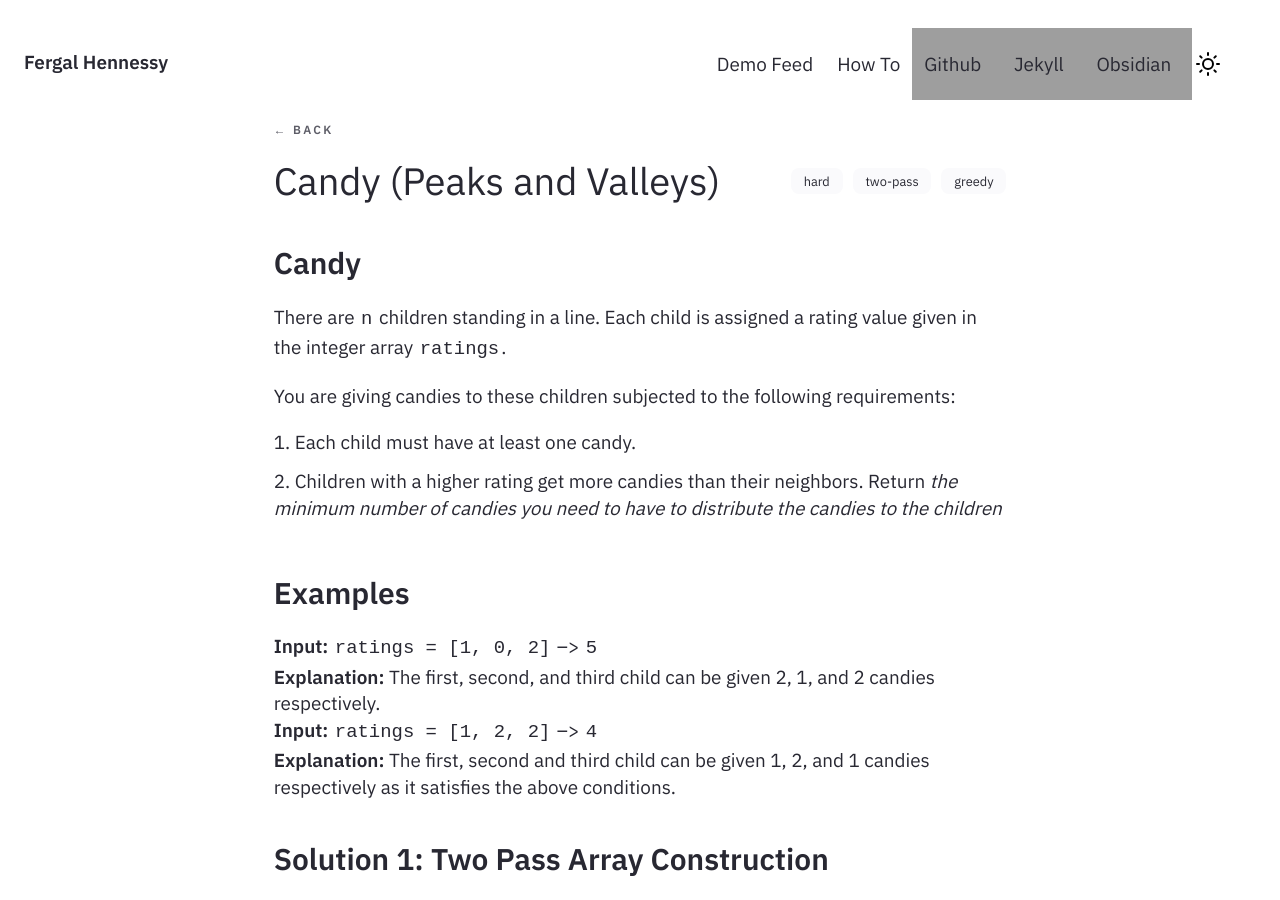
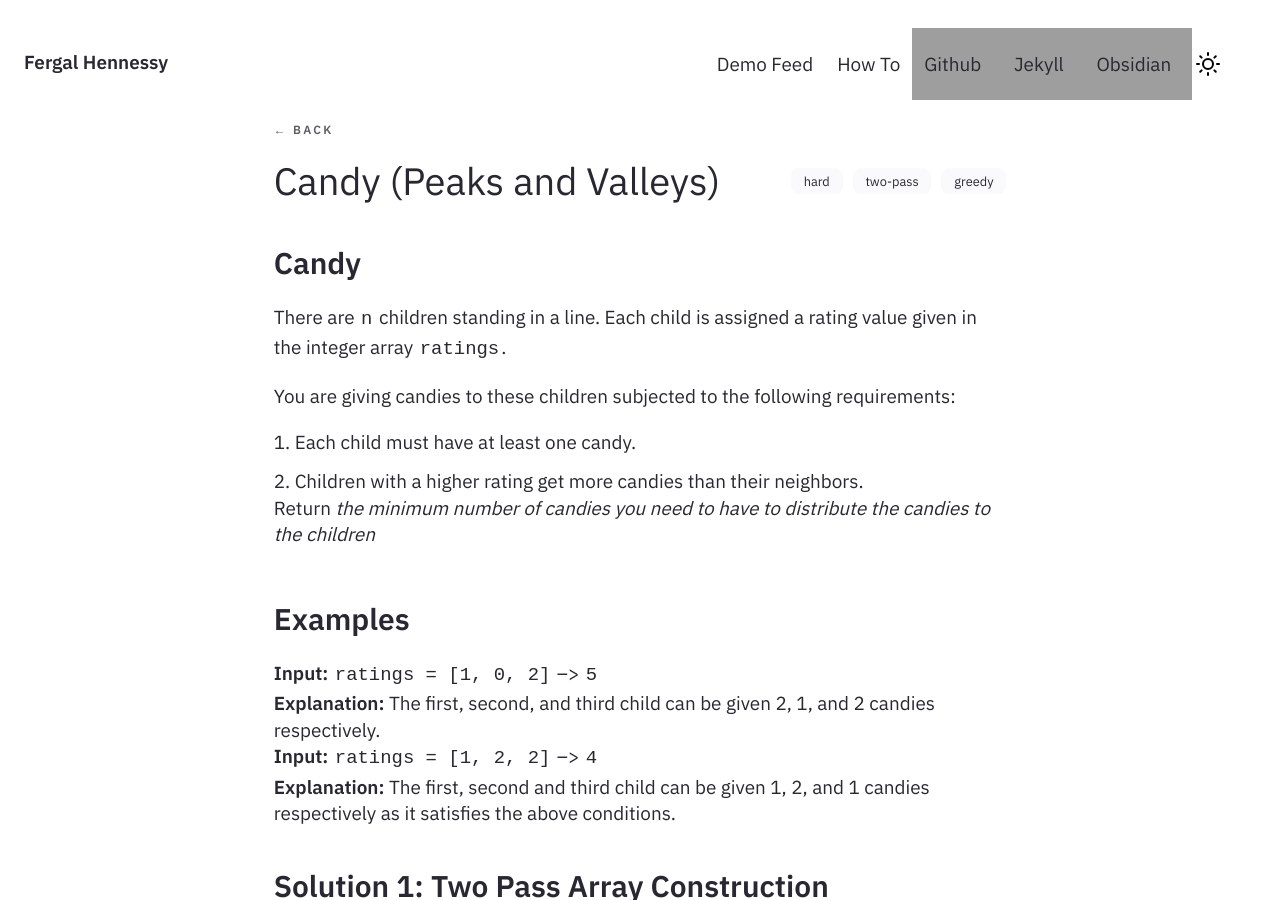
Before and after one commit to FergalHennessy/FergalHennessy.github.io, a Jekyll site: the page built from docs/_notes/Public/Candy (Peaks and Valleys).md, in a window 1280 px wide and 900 px high, cut to the strip 0-900 px from the top of the window. Built offline with Jekyll 4.4.1, drawn with Linux system fonts in a browser that asks for light colours; grey boxes are pictures that could not be loaded.

```diff
--- a/docs/_notes/Public/Candy (Peaks and Valleys).md
+++ b/docs/_notes/Public/Candy (Peaks and Valleys).md
@@ -11,7 +11,7 @@ There are `n` children standing in a line. Each child is assigned a rating value
 
 You are giving candies to these children subjected to the following requirements:
 1. Each child must have at least one candy.
-2. Children with a higher rating get more candies than their neighbors.
+2. Children with a higher rating get more candies than their neighbors. <br>
 Return *the minimum number of candies you need to have to distribute the candies to the children*
 
 ## Examples
```
